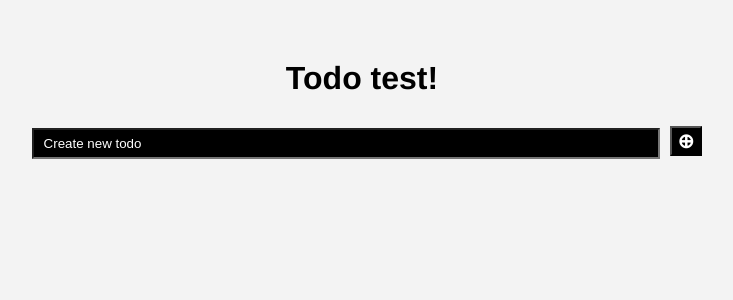
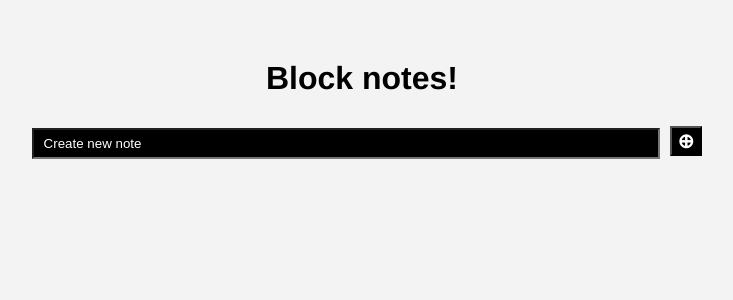
Before and after one commit to makanguru/testTodovue, a Vue app: page / in a window 1280 px wide. Shown: the top 300 px of the page, without its empty margins (278-1011 px from the left). Built offline with nearby package versions, Linux system fonts and the light colour scheme.

Commit message:
Before notes

```diff
--- a/src/App.vue
+++ b/src/App.vue
@@ -1,6 +1,6 @@
 <template>
   <div id="app">
-    <h1>Todo test!</h1>
+    <h1>Block notes!</h1>
       <AddTodo
         @addtodo="addTodo"
       />
--- a/src/components/AddTodo.vue
+++ b/src/components/AddTodo.vue
@@ -1,8 +1,8 @@
 <template>
 <div>
     <form @submit.prevent="onSubmit">
-        <input type="text" v-model="title" placeholder="Create new todo">
-        <button type='submit' title='Add todo'>&oplus;</button>
+        <input type="text" v-model="title" placeholder="Create new note">
+        <button type='submit' title='Add note'>&oplus;</button>
     </form>
 </div>
 </template>
```
